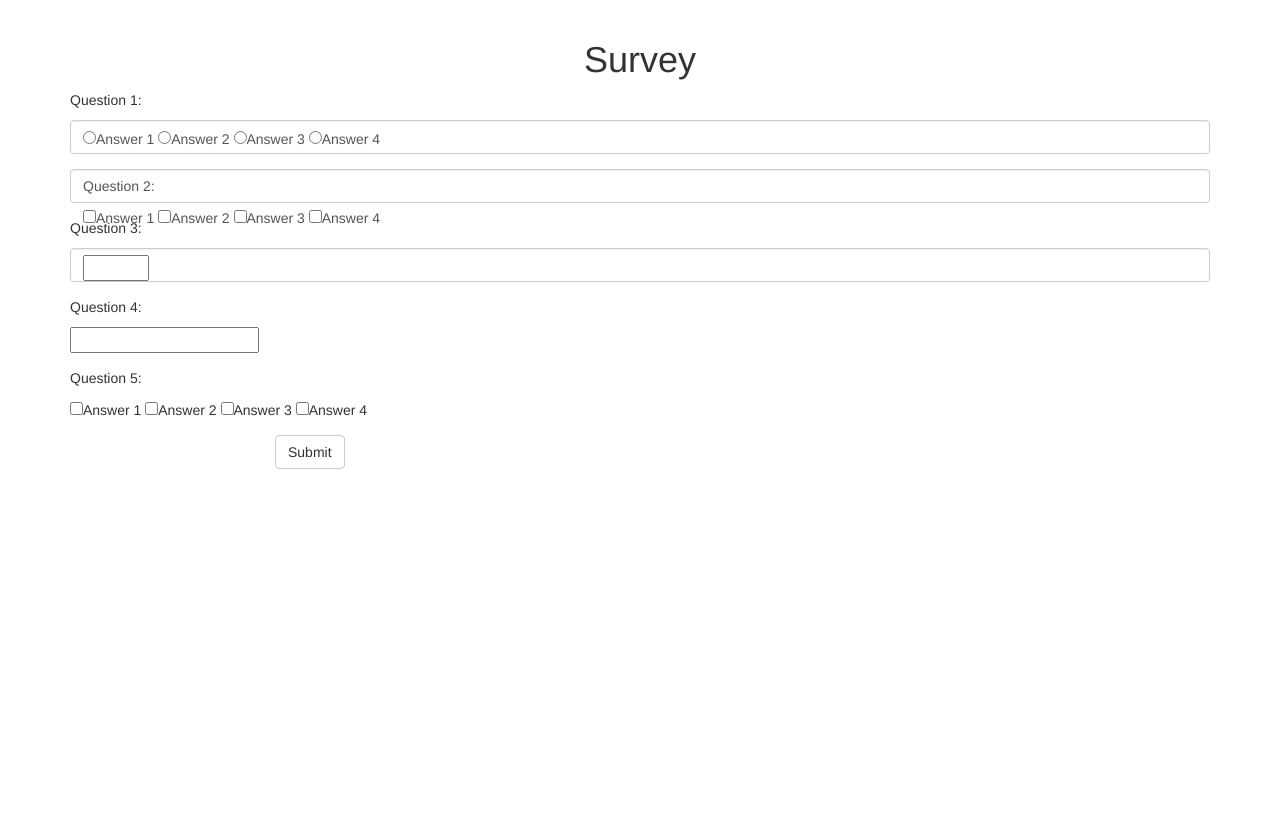
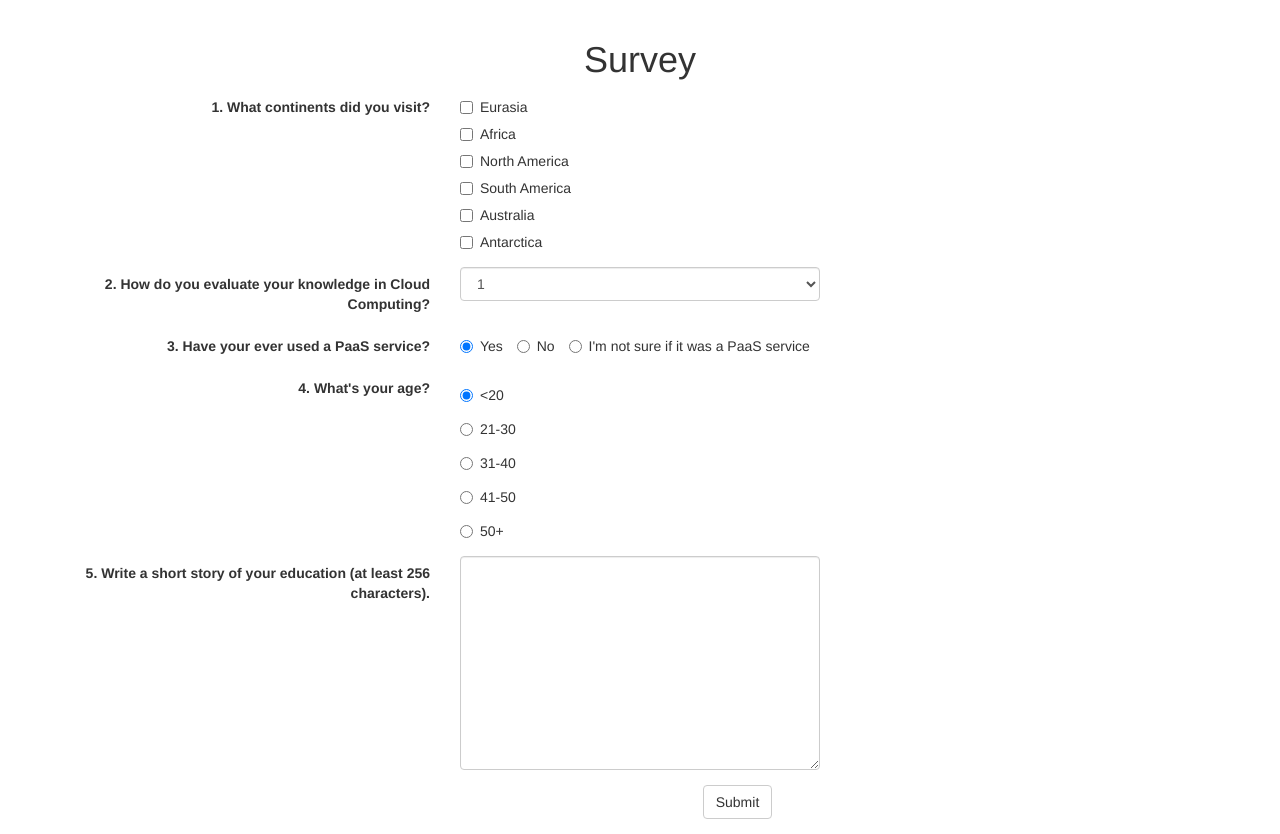
Before and after one commit to zytfo/survey, a Django app: template hello/templates/survey.html in a window 1280 px wide. Shown: the part 51-885 px from the top of the page. Before the commit the page ends 520 px from the top, so only its background shows below. Run offline with Django 3.2, Linux system fonts and the light colour scheme; the template is opened without the code that fills it: values that come from a table or form of the project are taken from there, others are empty; some libraries are stand-ins or nearby versions.

Commit message:
Survey is connected with DB

```diff
--- a/gettingstarted/urls.py
+++ b/gettingstarted/urls.py
@@ -14,6 +14,5 @@ urlpatterns = [
     url(r'^db', hello.views.db, name='db'),
     url(r'^survey', hello.views.survey, name='survey'),
     url(r'^admin/', include(admin.site.urls)),
-    url(r'^post_form.html$',
-        hello.views.post_form_upload, name='post_form_upload'),
+    url(r'^thanks', hello.views.thanks, name='thanks'),
 ]
--- a/hello/forms.py
+++ b/hello/forms.py
@@ -1,5 +1,32 @@
 from django import forms
 
-class PostForm(forms.Form):
-    content = forms.CharField(max_length=256)
-    created_at = forms.DateTimeField()
+class SurveyForm(forms.Form):
+    OPTIONS1 = (('0','Eurasia'),
+               ('1','Africa'),
+               ('2','North America'),
+               ('3','South America'),
+               ('4','Australia'),
+               ('5','Antarctica'),)
+    question1 = forms.MultipleChoiceField(choices=OPTIONS1, widget=forms.CheckboxSelectMultiple())
+    OPTIONS2 = (('1','1'),
+               ('2','2'),
+               ('3','3'),
+               ('4','4'),
+               ('5','5'),
+               ('6','6'),
+               ('7','7'),
+               ('8','8'),
+               ('9','9'),
+               ('10','10'),)
+    question2 = forms.ChoiceField(choices=OPTIONS2, widget=forms.Select(attrs={'class': 'form-control', 'id': 'selectbasic', 'name': 'selectbasic'}))
+    OPTIONS3 = (('1','Yes'),
+               ('2','No'),
+               ('3',"I'm not sure if it was a PaaS service"),)
+    question3 = forms.ChoiceField(required=True, choices=OPTIONS3, widget=forms.RadioSelect(), initial='1')
+    OPTIONS4 = (('1','<20'),
+               ('2','21-30'),
+               ('3','31-40'),
+               ('3','41-50'),
+               ('3','50+'),)
+    question4 = forms.ChoiceField(required=True, choices=OPTIONS4, widget=forms.RadioSelect(attrs={'name': 'radios_age'}), initial='1')
+    question5 = forms.CharField(min_length=4, widget=forms.Textarea(attrs={'class': 'form-control', 'id': 'textarea', 'name': 'textarea'}))
--- a/hello/templates/survey.html
+++ b/hello/templates/survey.html
@@ -2,54 +2,100 @@
 {% load staticfiles %}
 
 {% block content %}
+<form class="form-horizontal" action='survey.html' method='POST'>{% csrf_token %}
+<fieldset>
+
+<!-- Form Name -->
+
 <div class="text-center">
  	<div class="container">
     	<h1>Survey</h1>
   	</div>
 </div>
+
+<!-- Multiple Checkboxes -->
 <div class="container">
-	<form action="/cgi-bin/script.py" name="survey_form" method="POST">
       <div class="form-group">
-			<p>Question 1: </p>
-			<div class="form-control">
-				<input type="radio" value="a1" name="q1">Answer 1
-				<input type="radio" value="a2" name="q1">Answer 2
-				<input type="radio" value="a3" name="q1">Answer 3
-				<input type="radio" value="a4" name="q1">Answer 4
+        <label class="col-md-4 control-label" for="checkboxes">1. What continents did you visit?</label>
+        <div class="col-md-4">
+        {{ form.question1.errors }}
+        <div class="checkbox">
+          {{ form.question1.0 }}
+      	</div>
+        <div class="checkbox">
+          {{ form.question1.1 }}
+      	</div>
+        <div class="checkbox">
+          {{ form.question1.2 }}
+      	</div>
+        <div class="checkbox">
+          {{ form.question1.3 }}
+      	</div>
+        <div class="checkbox">
+          {{ form.question1.4 }}
+      	</div>
+        <div class="checkbox">
+          {{ form.question1.5 }}
       	</div>
         </div>
+      </div>
+
+      <!-- Select Basic -->
       <div class="form-group">
-			<div class="form-control">
-			<p>Question 2: </p>
-				<input type="checkbox" value="a1" name="q2">Answer 1
-				<input type="checkbox" value="a2" name="q2">Answer 2
-				<input type="checkbox" value="a3" name="q2">Answer 3
-				<input type="checkbox" value="a4" name="q2">Answer 4
+        <label class="col-md-4 control-label" for="selectbasic">2. How do you evaluate your knowledge in Cloud Computing?</label>
+        <div class="col-md-4">
+          {{ form.question2.errors }}
+          {{ form.question2 }}
         </div>
       </div>
+
+      <!-- Multiple Radios (inline) -->
       <div class="form-group">
-			<p>Question 3: </p>
-			<div class="form-control">
-				<input type="number" name="q3" min="0" max="115"/>
+        <label class="col-md-4 control-label" for="radios">3. Have your ever used a PaaS service?</label>
+        <div class="col-md-4">
+          {% for radio in form.question3 %}
+    	    <label for="{{ radio.id_for_label }}" class="radio-inline">
+    	      {{ radio.tag }}
+        	  {{ radio.choice_label }}
+    		</label>
+		  {% endfor %}
         </div>
       </div>
+
+      <!-- Multiple Radios -->
       <div class="form-group">
-			<p>Question 4: </p>
-			<input type="textarea" name="q4"/>
+        <label class="col-md-4 control-label" for="radios_age">4. What's your age?</label>
+        <div class="col-md-4">
+          {% for radio in form.question4 %}
+            <div class="radio">
+    	    <label for="{{ radio.id_for_label }}" class="radio-inline">
+    	      {{ radio.tag }}
+        	  {{ radio.choice_label }}
+    		</label>
     		</div>
+		  {% endfor %}
+        </div>
+      </div>
+
+      <!-- Textarea -->
       <div class="form-group">
-			<p>Question 5: </p>
-			<input type="checkbox" value="a1" name="q5">Answer 1
-			<input type="checkbox" value="a2" name="q5">Answer 2
-			<input type="checkbox" value="a3" name="q5">Answer 3
-			<input type="checkbox" value="a4" name="q5">Answer 4
+        <label class="col-md-4 control-label" for="textarea">5. Write a short story of your education (at least 256 characters).</label>
+        <div class="col-md-4">
+          {{ form.question5 }}
         </div>
+      </div>
+      <div class="text-center">
       	<div class="form-group">
          		 	<div class="col-sm-offset-2 col-sm-10">
             		<button type="submit" class="btn btn-default">Submit</button>
           		</div>
        	 </div>
+      </div>
+      </fieldset>
+      </form>
     </form>
 </div>
 
+
+
 {% endblock %}
```
Also changed, not shown: hello/dbadapter.py (+14 -5 lines), hello/templates/post_form.html (deleted, +0 -9 lines), hello/templates/post_form_upload.html (deleted, +0 -9 lines), hello/templates/thanks.html (added, +15 -0 lines), hello/views.py (+30 -26 lines), 3 other files. Lines whose indentation alone changed are shown as unchanged.
